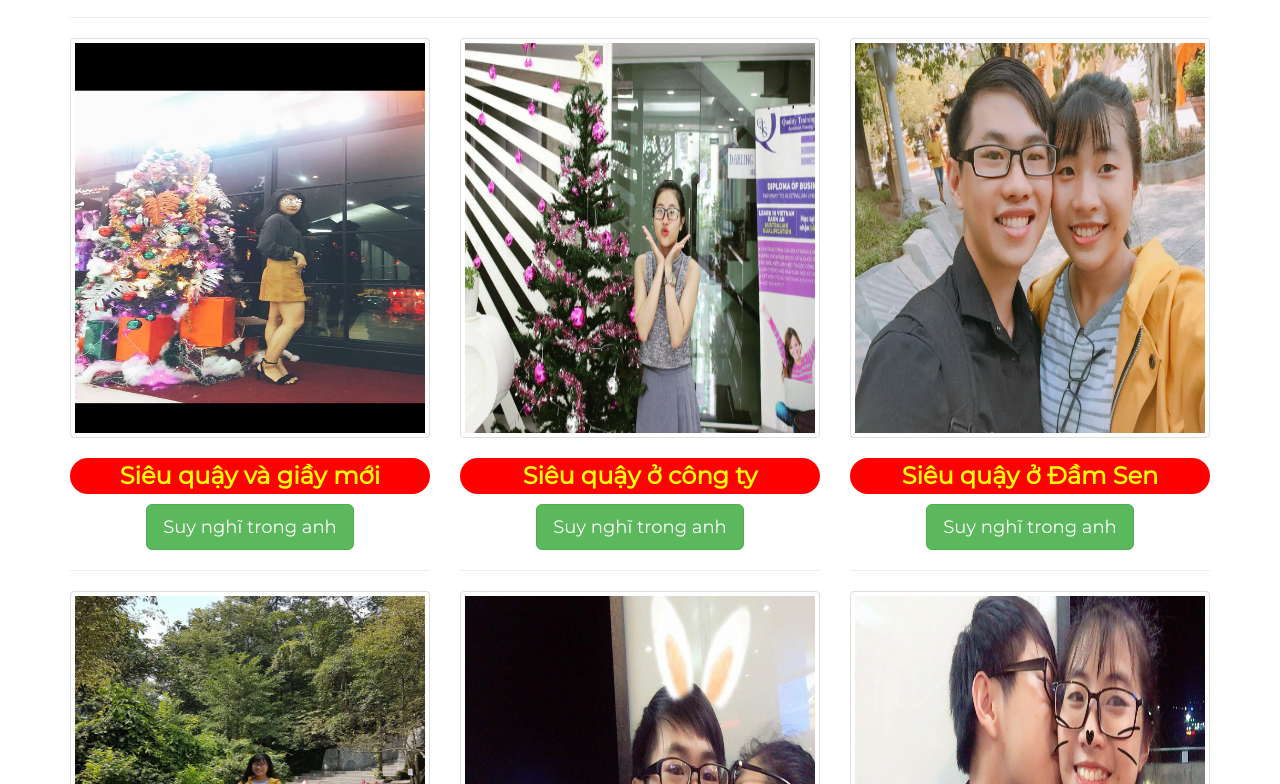
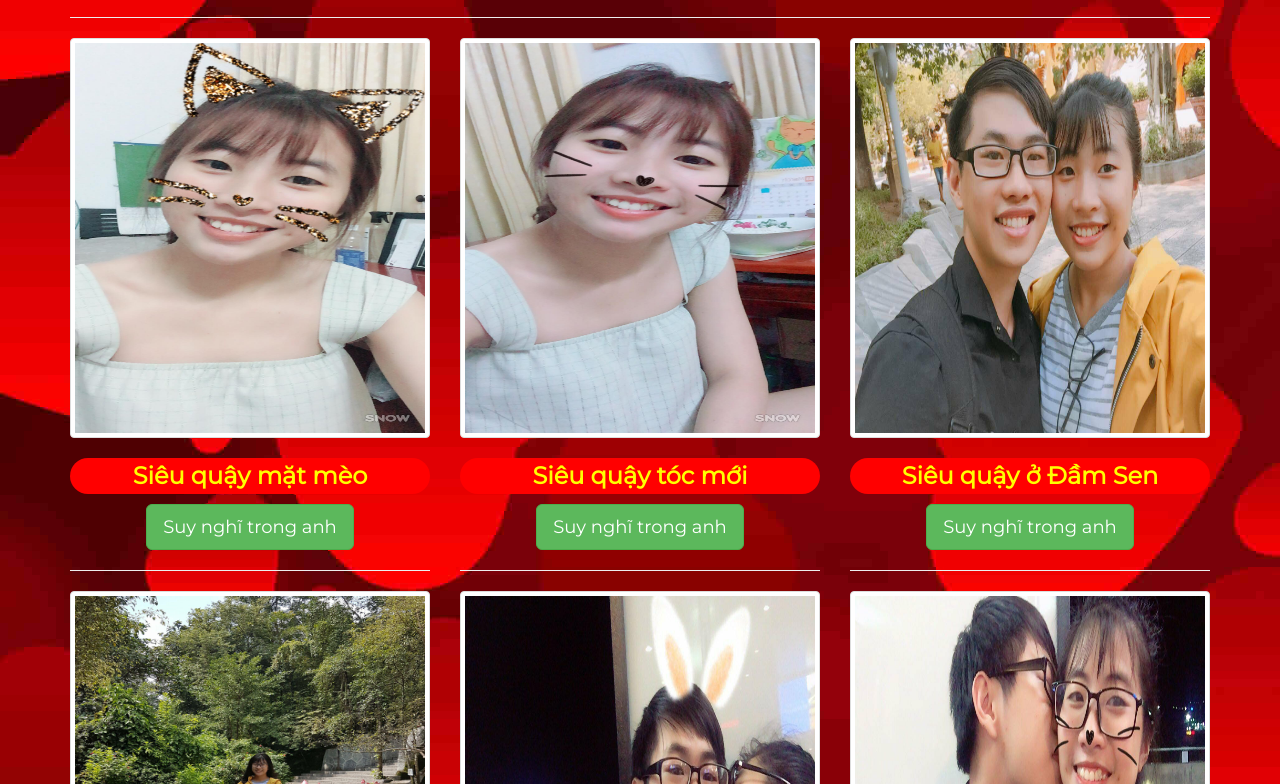
Before and after one commit to dangkhoa0303/dangkhoa0303.github.io, a plain HTML site: page index.html in a window 1280 px wide. Shown: the part 153-937 px from the top of the page. Drawn offline with nearby package versions, Linux system fonts and the light colour scheme.

Commit message:
Valentine 2018

```diff
--- a/index.html
+++ b/index.html
@@ -12,13 +12,13 @@
 	<style>
 
 		body {
-			background-image: url("images/christmas-gif.gif");
+			background-image: url("images/valentine_2.jpg");
 			font: 20px Montserrat, sans-serif;
       		line-height: 1.8;
 		}
 
 		header {
-			background-color: red;
+			background-image: url("images/valentine_1.jpg");
 			color: #fff;
 			height: 150px;
 			width: 100%;
@@ -49,6 +49,9 @@
 
 		h1 {
 			margin-top: 50px;
+			color: yellow;
+			font-weight: bold;
+			background-color: red;
 		}
 
 		@media screen and (max-width: 450px) {
@@ -73,7 +76,7 @@
 					<img class="img-responsive img-circle logo center-block" src="images/pisces.jpg" />
 				</div>
 				<div class="col-md-8 col-lg-8 col-xs-6 text-center">
-					<h1>Merry Christmas siêu quậy của Khoa ^^</h1>
+					<h1>Happy Valentine siêu quậy của Khoa ^^<br/>Hơn 1 năm quen nhau ^^</h1>
 				</div>
 				<div class="col-md-2 col-lg-2 col-xs-3">
 					<img class="img-responsive img-circle logo center-block" src="images/aries.jpg" />
@@ -91,15 +94,15 @@
 			<section>
 				<div class="row">
 					<div class="col-md-4 text-center">
-						<img class="img-responsive thumbnail center-block" src="images/christmas-1.jpg"/>
-						<h3>Siêu quậy và giầy mới</h3>
+						<img class="img-responsive thumbnail center-block" src="images/val_3.jpg"/>
+						<h3>Siêu quậy mặt mèo</h3>
 						<button type="button" class="btn btn-success btn-lg center-block" data-toggle="modal" data-target="#KN1">Suy nghĩ trong anh</button>
 						<hr>
 					</div>
 
 					<div class="col-md-4 text-center">
-						<img class="img-responsive thumbnail center-block" src="images/christmas-2.jpg"/>
-						<h3>Siêu quậy ở công ty</h3>
+						<img class="img-responsive thumbnail center-block" src="images/val_4.jpg"/>
+						<h3>Siêu quậy tóc mới</h3>
 						<button type="button" class="btn btn-success btn-lg center-block" data-toggle="modal" data-target="#KN2">Suy nghĩ trong anh</button>
 						<hr>
 					</div>
@@ -154,10 +157,10 @@
       		<div class="modal-content">
         		<div class="modal-header">
           			<button type="button" class="close" data-dismiss="modal">&times;</button>
-          			<h4 class="modal-title">Siêu quậy và giầy mới</h4>
+          			<h4 class="modal-title">Siêu quậy mặt mèo</h4>
         		</div>
         		<div class="modal-body">
-          			<p>Siêu quậy của K đi giầy K tặng xinh quá trời quá đất luôn :D</p>
+          			<p>Siêu quậy mặt mèo nhà ai mà xinh quá trời vậy ta. K thương bé quậy mặt mèo nhiều thiệt nhiều luôn :D</p>
         		</div>
         		<div class="modal-footer">
           			<button type="button" class="btn btn-default" data-dismiss="modal">Close</button>
@@ -175,10 +178,10 @@
       		<div class="modal-content">
         		<div class="modal-header">
           			<button type="button" class="close" data-dismiss="modal">&times;</button>
-          			<h4 class="modal-title">Siêu quậy ở công ty</h4>
+          			<h4 class="modal-title">Siêu quậy và tóc mới</h4>
         		</div>
         		<div class="modal-body">
-          			<p>Siêu quậy của K sao mà xinh thế nhỉ :D K gọi nhiều nên quậy quậy bị mọi người trong công ty chọc rồi :( Nhưng mà K vẫn muốn gọi quậy quậy khi K ngủ dậy :)</p>
+          			<p>Bé Bi siêu quậy quậy quậy cóc tóc mới xinh quá ta :D Mốt siêu quậy dẫn K đi cắt tóc cho đẹp trai với nha :( Siêu quậy chê K xấu trai hoài :(((((</p>
         		</div>
         		<div class="modal-footer">
           			<button type="button" class="btn btn-default" data-dismiss="modal">Close</button>
```
Also changed, not shown: images/val_3.jpg (added), images/val_4.jpg (added), images/valentine_1.jpg (added), images/valentine_2.jpg (added), 2 other files.
